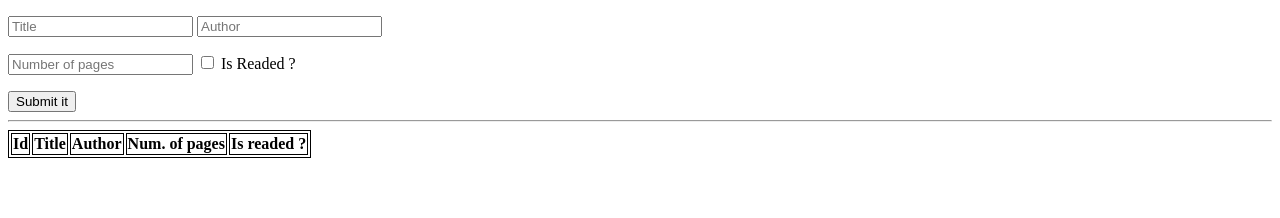
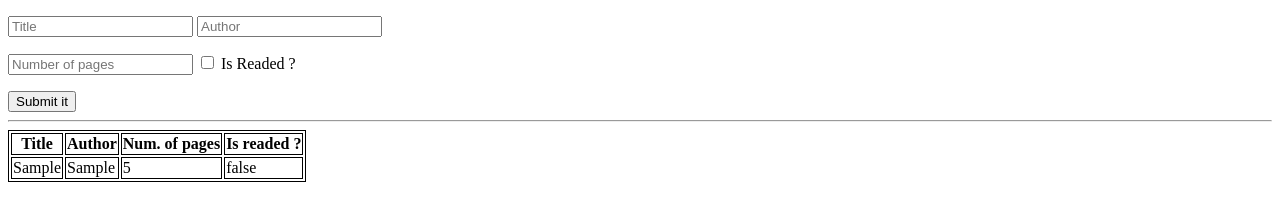
Before and after one commit to azdrenymeri/library, a website: page index.html in a window 1280 px wide. Both pictures are taken after typing "Sample", "Sample", "5" into the empty fields and a click on the button "Submit it". Drawn offline with Linux system fonts and the light colour scheme.

Commit message:
Rendering is done

```diff
--- a/index.html
+++ b/index.html
@@ -21,8 +21,7 @@
   </form>
 <button id="submitBookBtn">Submit it</button>
 <hr>
-  <table>
-    <th> Id </th>
+  <table id="bookTable">
       <th>Title</th>
       <th>Author</th>
       <th>Num. of pages</th>
--- a/scripts/app.js
+++ b/scripts/app.js
@@ -69,5 +69,25 @@ function createNewBook(e) {
 * This method renders the books on the table
 */
 function render() {
+  let table = document.getElementById('bookTable');
 
+  bookArray.forEach(function(book) {
+    let tr = document.createElement('tr');
+
+    let titleTd = document.createElement('td');
+    titleTd.innerText = book.title;
+    let authorTd = document.createElement('td');
+    authorTd.innerText = book.author;
+    let numPagesTd = document.createElement('td');
+    numPagesTd.innerText = book.numPages;
+    let isReadTd = document.createElement('td');
+    isReadTd.innerText = book.isRead;
+
+    tr.appendChild(titleTd);
+    tr.appendChild(authorTd);
+    tr.appendChild(numPagesTd);
+    tr.appendChild(isReadTd);
+
+    table.appendChild(tr);
+  });
 }
```
